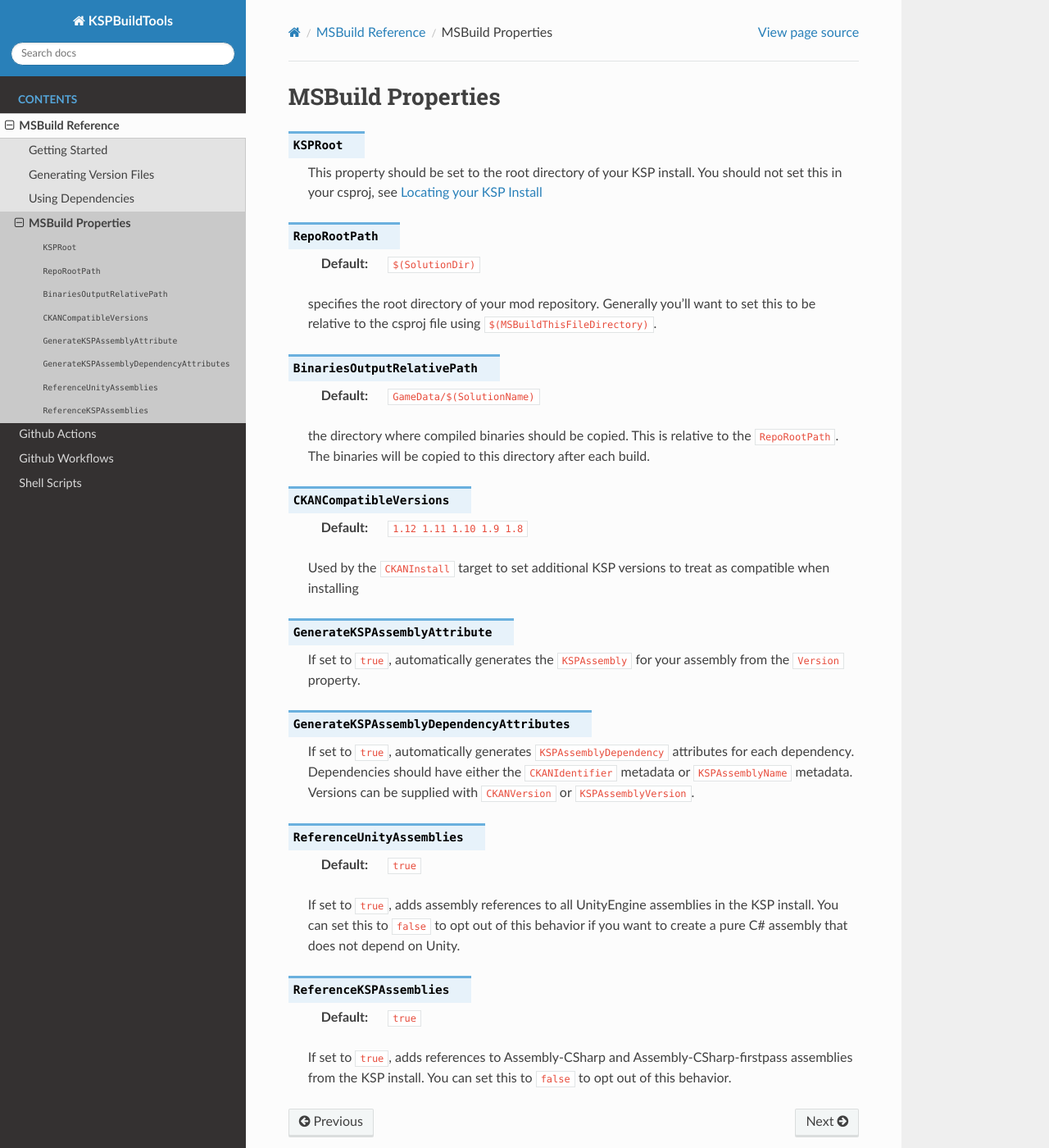
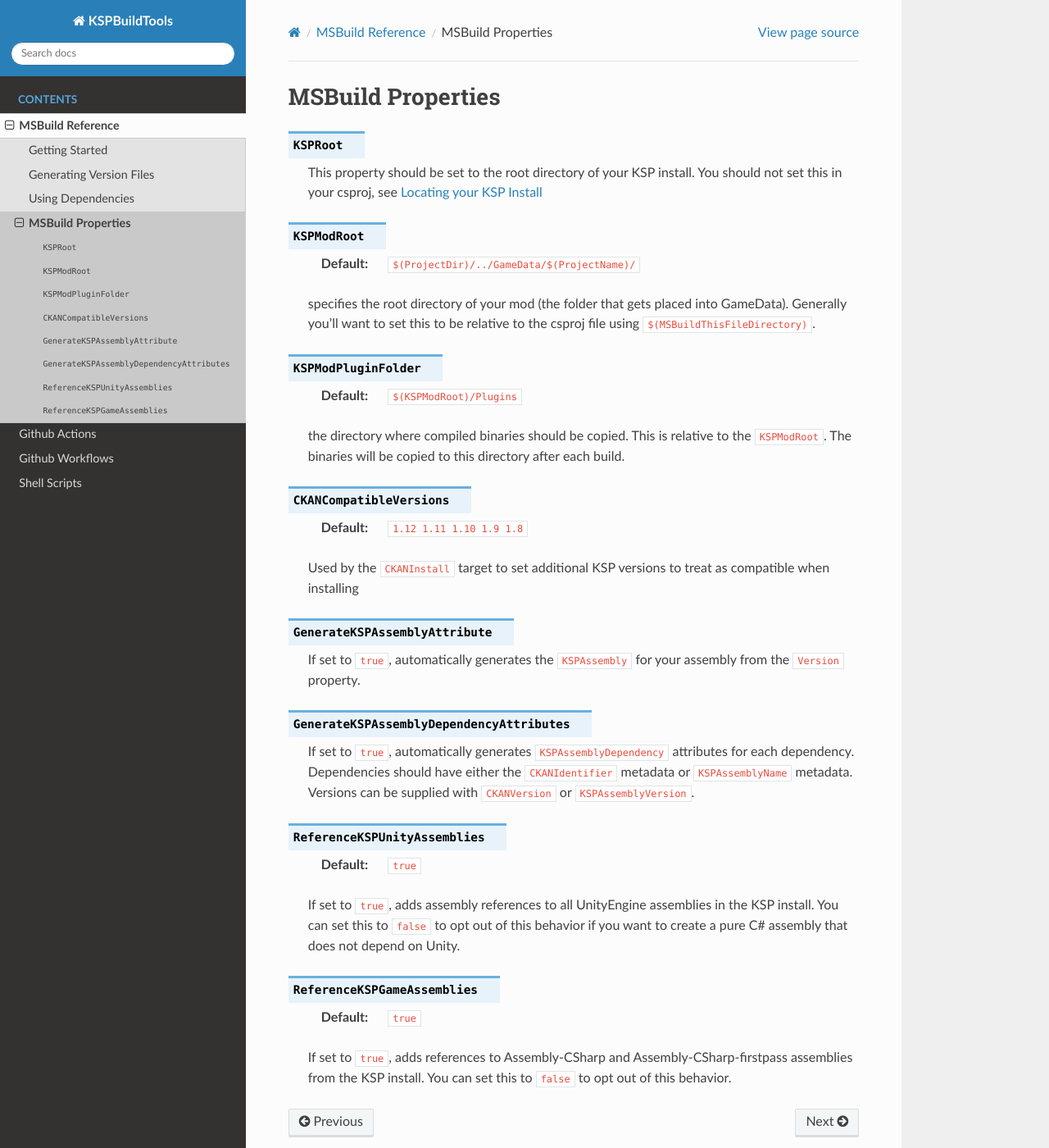
Before and after one commit to KSPModdingLibs/KSPBuildTools, a Sphinx documentation site: the page built from docs/msbuild/properties.md, in a window 1280 px wide and 1400 px high. Shown: the whole window at 82% size. Built offline with Sphinx 7.4.7 and the Read the Docs theme 3.1.0, drawn with Linux system fonts in a browser that asks for light colours; the version number could not be read and is left out.

Commit message:
Rename properties to avoid namespace collisions, add more toggles

````diff
--- a/docs/msbuild/properties.md
+++ b/docs/msbuild/properties.md
@@ -4,20 +4,20 @@
 This property should be set to the root directory of your KSP install. You should not set this in your csproj, see [Locating your KSP Install](getting-started.md/#locating-your-ksp-install)
 ```
 
-```{confval} RepoRootPath
+```{confval} KSPModRoot
 ---
-default: `$(SolutionDir)`
+default: `$(ProjectDir)/../GameData/$(ProjectName)/`
 ---
 
-specifies the root directory of your mod repository.  Generally you'll want to set this to be relative to the csproj file using `$(MSBuildThisFileDirectory)`.
+specifies the root directory of your mod (the folder that gets placed into GameData).  Generally you'll want to set this to be relative to the csproj file using `$(MSBuildThisFileDirectory)`.
 ```
 
-```{confval} BinariesOutputRelativePath
+```{confval} KSPModPluginFolder
 ---
-default: `GameData/$(SolutionName)`
+default: `$(KSPModRoot)/Plugins`
 ---
 
-the directory where compiled binaries should be copied.  This is relative to the `RepoRootPath`.  The binaries will be copied to this directory after each build.
+the directory where compiled binaries should be copied.  This is relative to the `KSPModRoot`.  The binaries will be copied to this directory after each build.
 ```
 
 ```{confval} CKANCompatibleVersions
@@ -36,14 +36,14 @@
 If set to `true`, automatically generates `KSPAssemblyDependency` attributes for each dependency. Dependencies should have either the `CKANIdentifier` metadata or `KSPAssemblyName` metadata. Versions can be supplied with `CKANVersion` or `KSPAssemblyVersion`.
 ```
 
-```{confval} ReferenceUnityAssemblies
+```{confval} ReferenceKSPUnityAssemblies
 ---
 default: `true`
 ---
 If set to `true`, adds assembly references to all UnityEngine assemblies in the KSP install.  You can set this to `false` to opt out of this behavior if you want to create a pure C# assembly that does not depend on Unity.
 ```
 
-```{confval} ReferenceKSPAssemblies
+```{confval} ReferenceKSPGameAssemblies
 ---
 default: `true`
 ---
````
Also changed, not shown: docs/msbuild/generating-version-files.md (+2 -2 lines), 6 other files.
